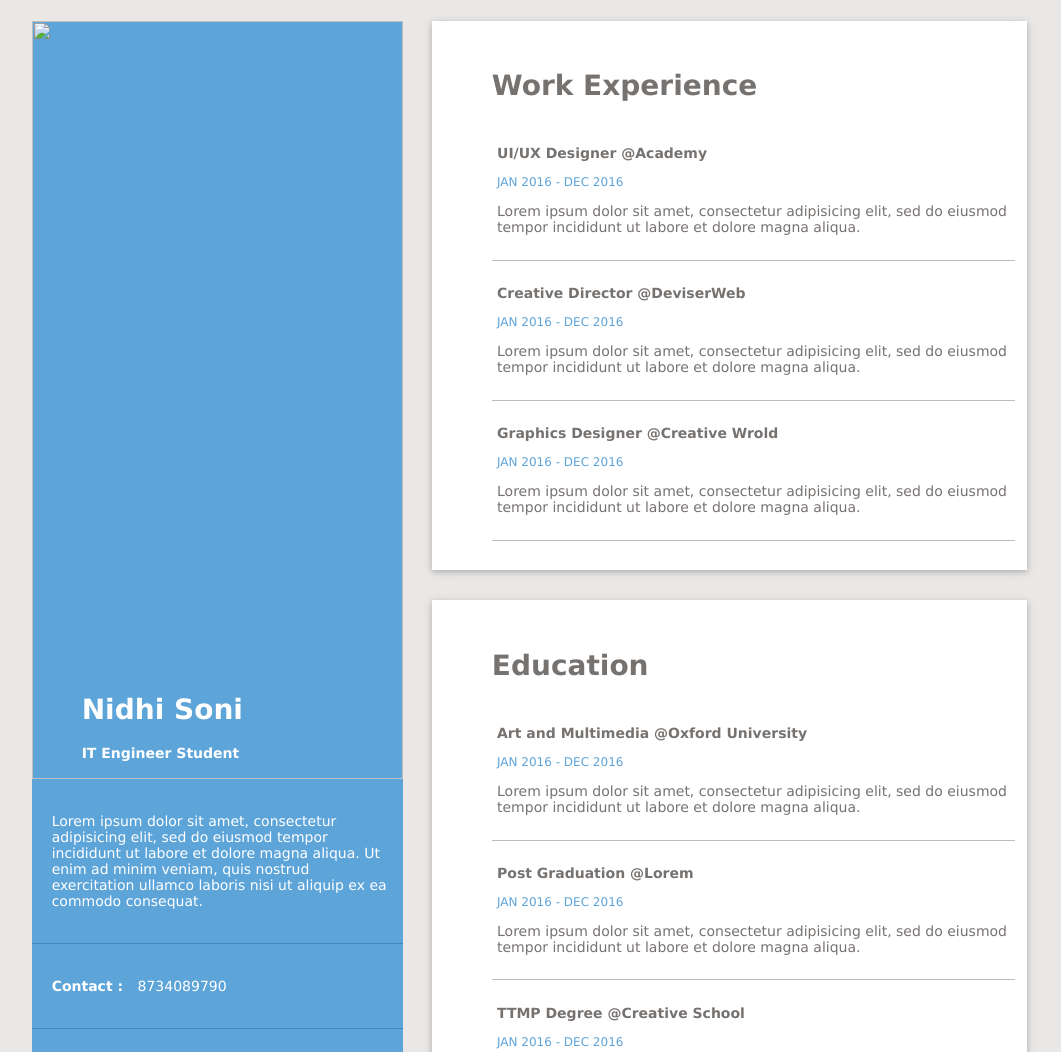
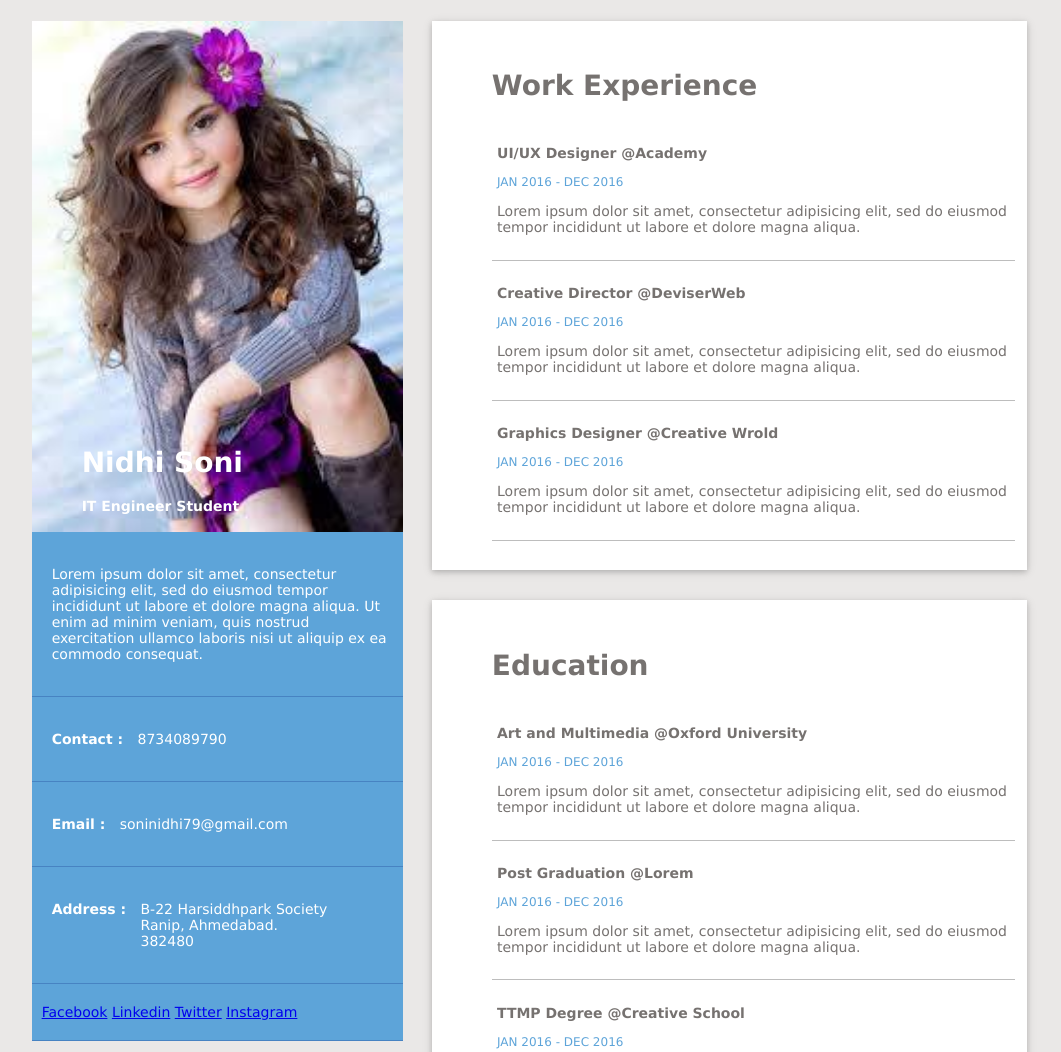
Before and after one commit to nidhisoni/nidhisoni.github.io, a plain HTML site: page index.html in a window 1280 px wide. Shown: the top 1052 px of the page, without its empty margins (113-1174 px from the left). Drawn offline with Linux system fonts and the light colour scheme.

Commit message:
Update index.html

```diff
--- a/index.html
+++ b/index.html
@@ -7,7 +7,7 @@
 <body>
 <div class="container">
   <div class="sidebar">
-    <div class="sidebar-top"> <img class="profile-image" src="../../Pictures/my photos/Photos/1374811_325515594260129_863517497_n.jpg" />
+    <div class="sidebar-top"> <img class="profile-image" src="1374811_325515594260129_863517497_n.jpg" />
       <div class="profile-basic">
         <h1 class="name">Nidhi Soni</h1>
         <h4 class="designation"> IT Engineer Student </h4>
```
